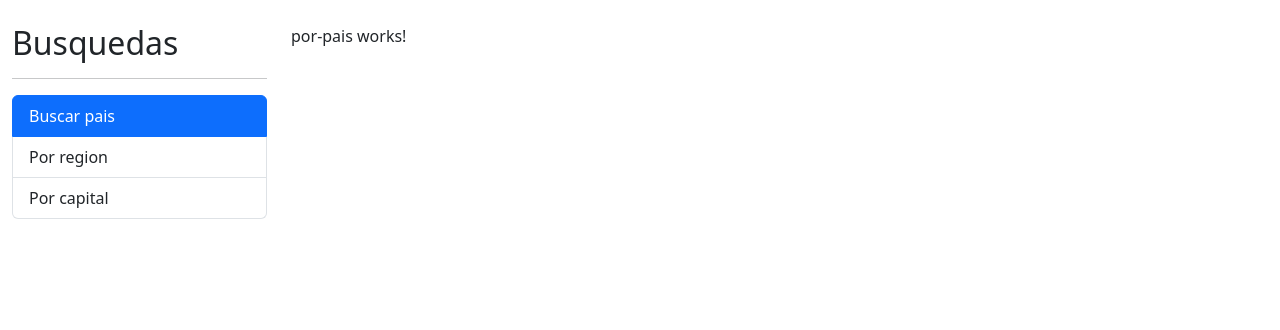
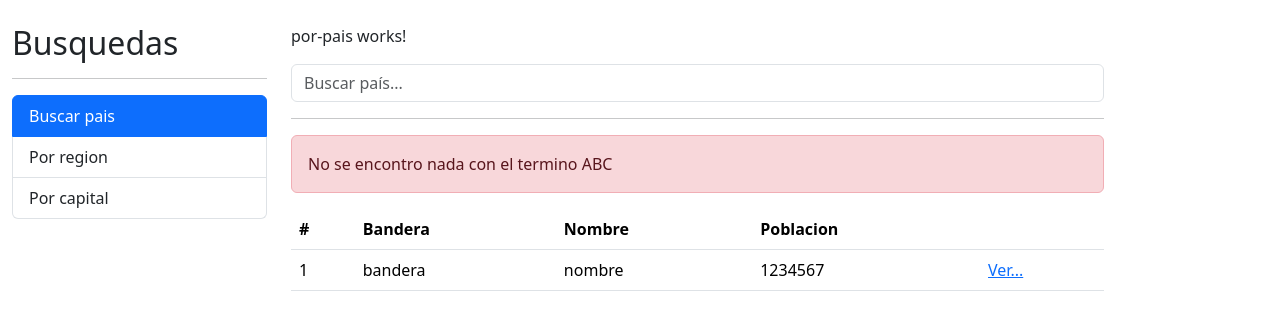
Before and after one commit to BRUNO-RAMIREZ/Paises-App-con-Angular, an Angular app: page / in a window 1280 px wide. Shown: the top 330 px of the page. Built offline with nearby package versions, Linux system fonts and the light colour scheme.

Commit message:
componente buscar por pais

```diff
--- a/src/app/app.component.html
+++ b/src/app/app.component.html
@@ -1,27 +1,6 @@
 <div class="row container mt-4">
   <div class="col-3">
-    <h2>Busquedas</h2>
-    <hr />
-    <ul class="list-group">
-      <li
-        routerLink=""
-        routerLinkActive="active"
-        [routerLinkActiveOptions]="{ exact: true }"
-        class="list-group-item"
-      >
-        Buscar pais
-      </li>
-      <li routerLink="region" routerLinkActive="active" class="list-group-item">
-        Por region
-      </li>
-      <li
-        routerLink="capital"
-        routerLinkActive="active"
-        class="list-group-item"
-      >
-        Por capital
-      </li>
-    </ul>
+    <app-sidebar></app-sidebar>
   </div>
 
   <div class="col">
--- a/src/app/paises/pages/por-pais/por-pais.component.html
+++ b/src/app/paises/pages/por-pais/por-pais.component.html
@@ -1 +1,44 @@
 <p>por-pais works!</p>
+<div class="row">
+  <div class="col">
+    <form (ngSubmit)="buscar()">
+      <input
+        autocomplete="off"
+        type="text"
+        name="termino"
+        class="form-control"
+        [(ngModel)]="termino"
+        placeholder="Buscar país..."
+      />
+    </form>
+  </div>
+</div>
+
+<hr />
+
+<div class="alert alert-danger">No se encontro nada con el termino ABC</div>
+
+<div class="row">
+  <div class="col">
+    <table class="table table-hover">
+      <thead>
+        <tr>
+          <th>#</th>
+          <th>Bandera</th>
+          <th>Nombre</th>
+          <th>Poblacion</th>
+          <th></th>
+        </tr>
+      </thead>
+      <tbody>
+        <tr>
+          <td>1</td>
+          <td>bandera</td>
+          <td>nombre</td>
+          <td>1234567</td>
+          <td><a href="/pais/cri">Ver...</a></td>
+        </tr>
+      </tbody>
+    </table>
+  </div>
+</div>
--- a/src/app/paises/pages/por-pais/por-pais.component.ts
+++ b/src/app/paises/pages/por-pais/por-pais.component.ts
@@ -1,16 +1,15 @@
-import { Component, OnInit } from '@angular/core';
+import { Component } from '@angular/core';
 
 @Component({
   selector: 'app-por-pais',
   templateUrl: './por-pais.component.html',
-  styles: [
-  ]
+  styles: [],
 })
-export class PorPaisComponent implements OnInit {
+export class PorPaisComponent {
+  termino: string = '';
+  constructor() {}
 
-  constructor() { }
-
-  ngOnInit(): void {
+  buscar(): void {
+    console.log('Buscando ', this.termino);
   }
-
 }
--- a/src/app/paises/paises.module.ts
+++ b/src/app/paises/paises.module.ts
@@ -1,5 +1,7 @@
 import { NgModule } from '@angular/core';
 import { CommonModule } from '@angular/common';
+import { FormsModule } from '@angular/forms';
+
 import { PorCapitalComponent } from './pages/por-capital/por-capital.component';
 import { PorPaisComponent } from './pages/por-pais/por-pais.component';
 import { PorRegionComponent } from './pages/por-region/por-region.component';
@@ -18,6 +20,6 @@ import { VerPaisComponent } from './pages/ver-pais/ver-pais.component';
     PorRegionComponent,
     VerPaisComponent,
   ],
-  imports: [CommonModule],
+  imports: [CommonModule, FormsModule],
 })
 export class PaisesModule {}
--- a/src/app/shared/shared.module.ts
+++ b/src/app/shared/shared.module.ts
@@ -1,10 +1,11 @@
 import { NgModule } from '@angular/core';
 import { CommonModule } from '@angular/common';
 import { SidebarComponent } from './sidebar/sidebar.component';
+import { RouterModule } from '@angular/router';
 
 @NgModule({
   declarations: [SidebarComponent],
   exports: [SidebarComponent],
-  imports: [CommonModule],
+  imports: [CommonModule, RouterModule],
 })
 export class SharedModule {}
--- a/src/app/shared/sidebar/sidebar.component.html
+++ b/src/app/shared/sidebar/sidebar.component.html
@@ -1 +1,18 @@
-<p>sidebar works!</p>
+<h2>Busquedas</h2>
+<hr />
+<ul class="list-group">
+  <li
+    routerLink=""
+    routerLinkActive="active"
+    [routerLinkActiveOptions]="{ exact: true }"
+    class="list-group-item"
+  >
+    Buscar pais
+  </li>
+  <li routerLink="region" routerLinkActive="active" class="list-group-item">
+    Por region
+  </li>
+  <li routerLink="capital" routerLinkActive="active" class="list-group-item">
+    Por capital
+  </li>
+</ul>
--- a/src/app/shared/sidebar/sidebar.component.ts
+++ b/src/app/shared/sidebar/sidebar.component.ts
@@ -4,13 +4,15 @@ import { Component, OnInit } from '@angular/core';
   selector: 'app-sidebar',
   templateUrl: './sidebar.component.html',
   styles: [
-  ]
+    `
+      li {
+        cursor: pointer;
+      }
+    `,
+  ],
 })
 export class SidebarComponent implements OnInit {
+  constructor() {}
 
-  constructor() { }
-
-  ngOnInit(): void {
-  }
-
+  ngOnInit(): void {}
 }
```
